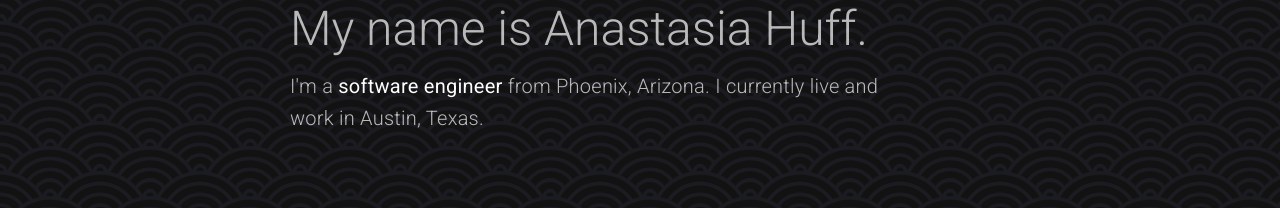
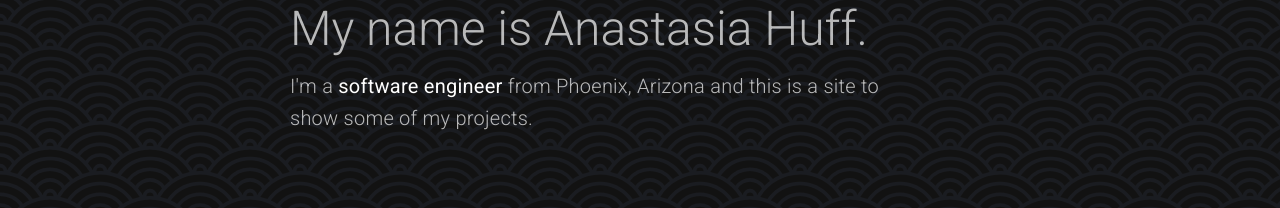
Before and after one commit to ahuff1315/anastasia-huff, a Nuxt app: page / in a window 1280 px wide. Shown: the part 204-412 px from the top of the page. Built offline with nearby package versions, Linux system fonts and the light colour scheme.

Commit message:
adjust intro sentence

```diff
--- a/pages/index.vue
+++ b/pages/index.vue
@@ -13,7 +13,7 @@
           <span class="text--primary font-weight-regular">
             software engineer
           </span>
-          from Phoenix, Arizona. I currently live and work in Austin, Texas.
+          from Phoenix, Arizona and this is a site to show some of my projects.
         </p>
       </div>
       <v-divider class="mt-16 home-hr"></v-divider>
```
